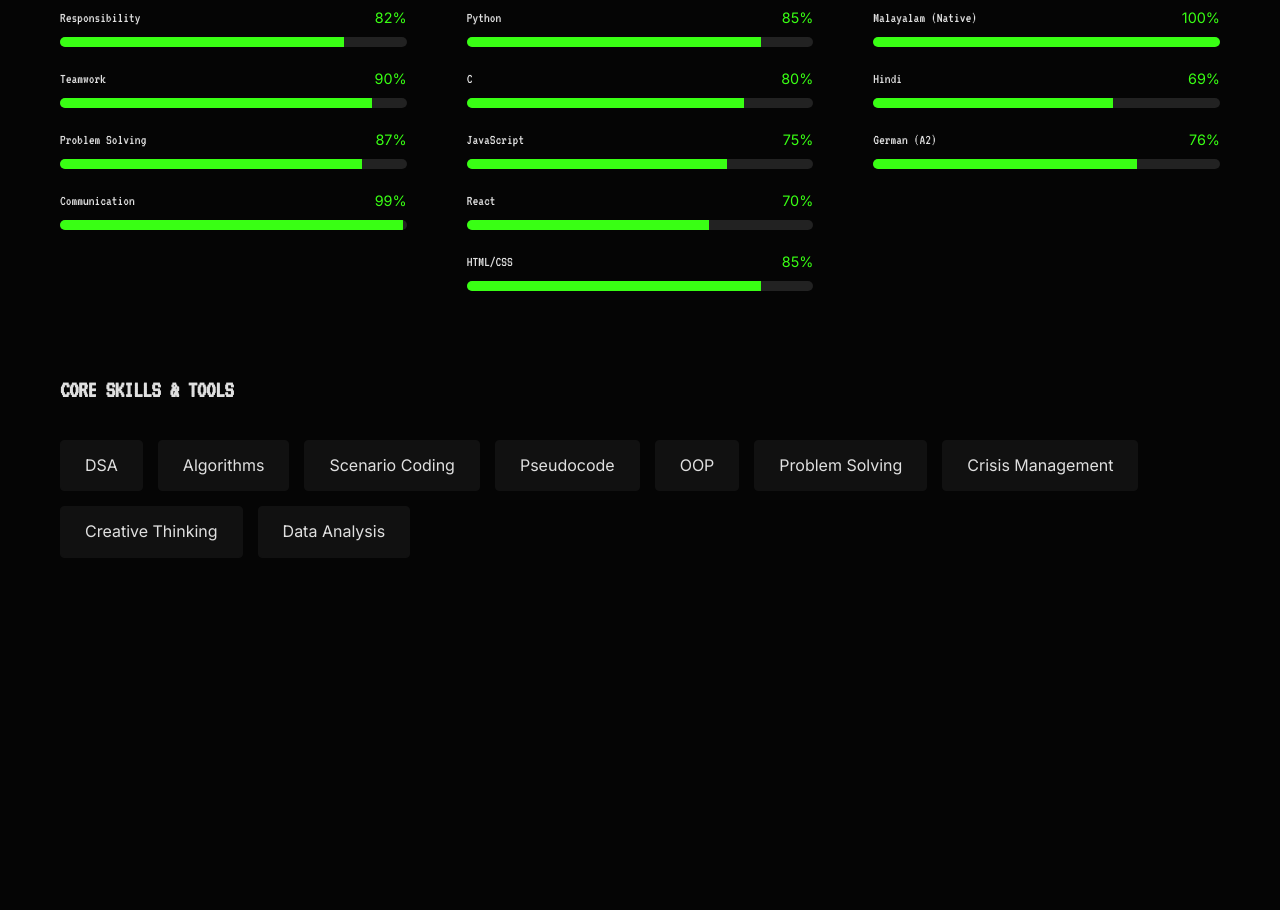
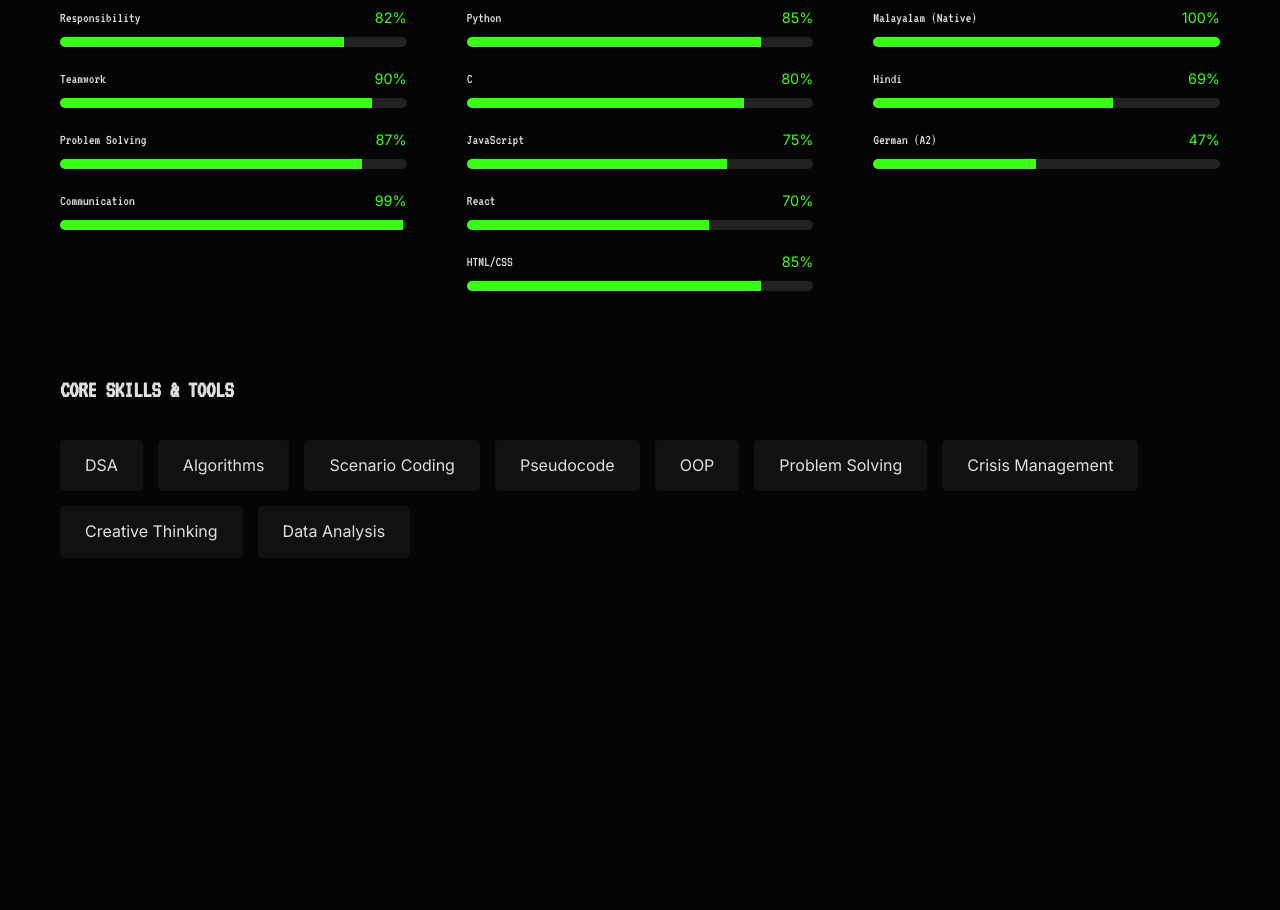
Before and after one commit to Ajil21/AejelPortfolio, a React (Vite) app: page / in a window 1280 px wide. Shown: the part 2120-3030 px from the top of the page. Built offline with nearby package versions, Linux system fonts and the light colour scheme.

Commit message:
Modify German language proficiency percentage
Updated German language proficiency from 76% to 47%.

```diff
--- a/src/components/Skills.jsx
+++ b/src/components/Skills.jsx
@@ -32,7 +32,7 @@ const Skills = () => {
         { name: "English (Fluent)", percent: 100 },
         { name: "Malayalam (Native)", percent: 100 },
         { name: "Hindi", percent: 69 },
-        { name: "German (A2)", percent: 76 }
+        { name: "German (A2)", percent: 47 }
     ];
 
     const softSkills = [
```
